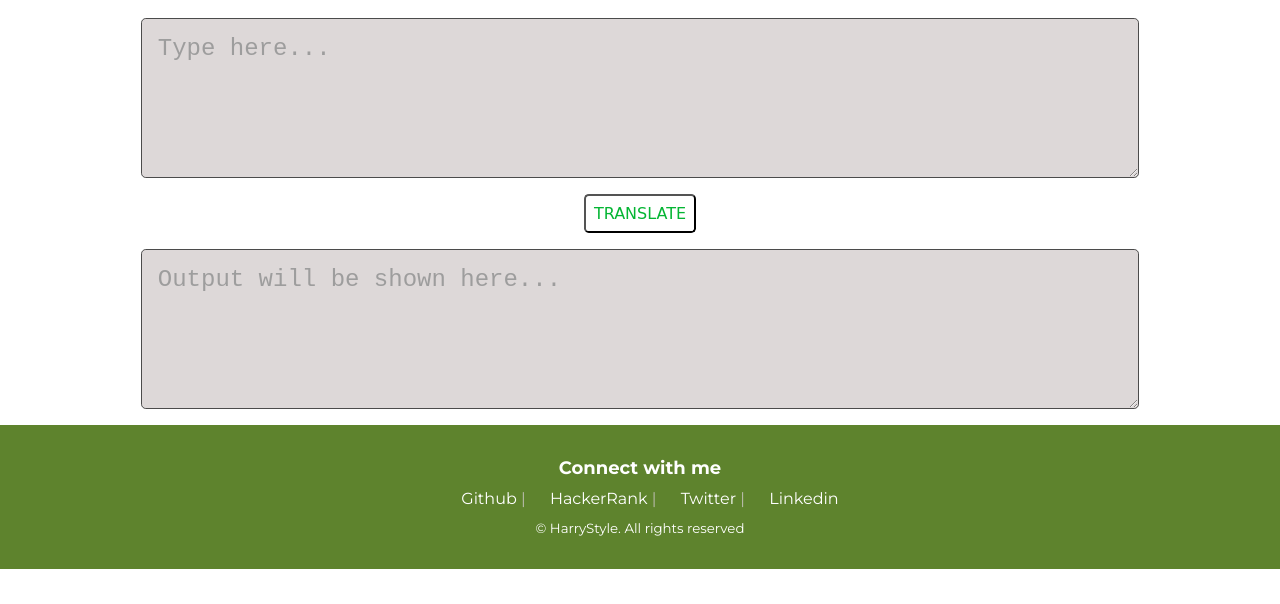
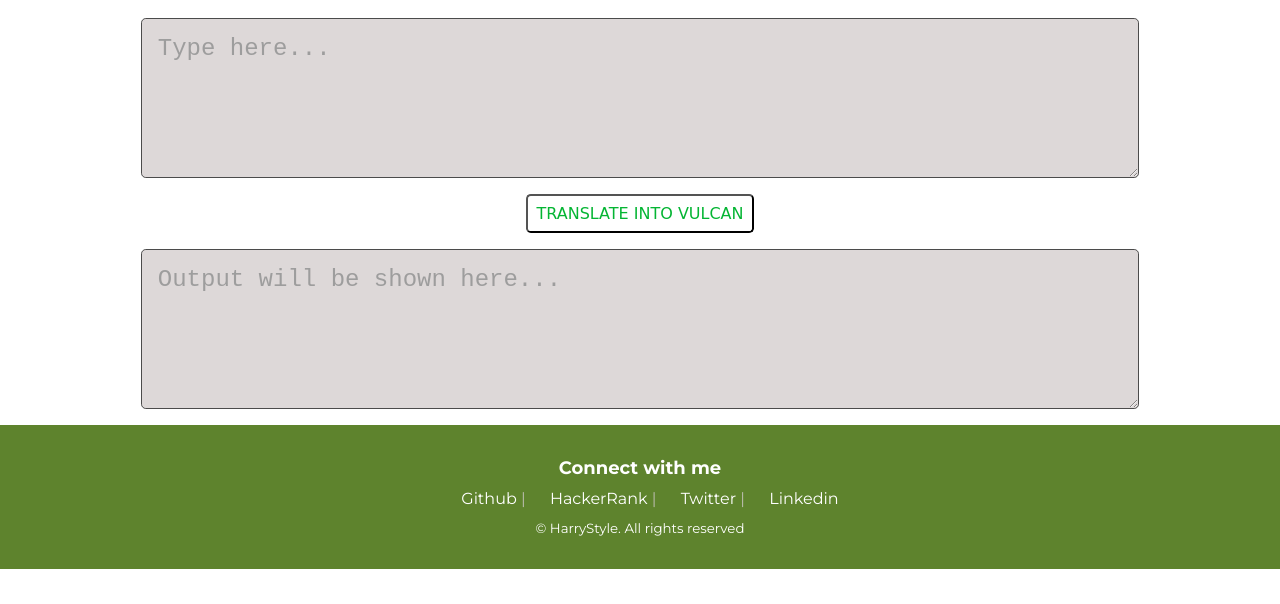
Before and after one commit to kumarharikesh/Vulcan-Speak, a plain HTML site: page index.html in a window 1280 px wide. Shown: the part 196-800 px from the top of the page. Drawn offline with Linux system fonts and the light colour scheme; a web font is replaced by a local one.

Commit message:
Update index.html

```diff
--- a/index.html
+++ b/index.html
@@ -50,7 +50,7 @@
       <form id="form">
         <textarea id="txt-input" placeholder="Type here..." required></textarea>
 
-        <button type="submit">Translate</button>
+        <button type="submit">Translate into Vulcan</button>
       </form>
 
       <textarea
```
